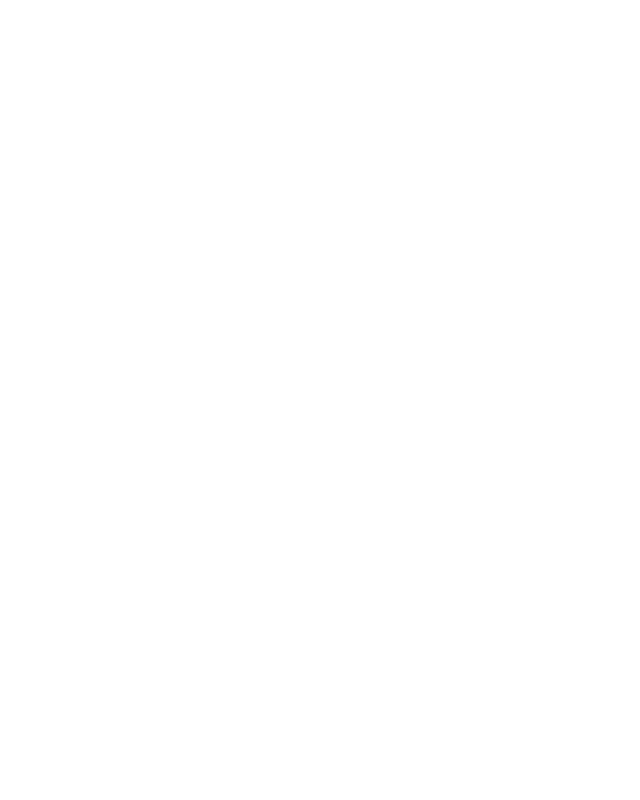
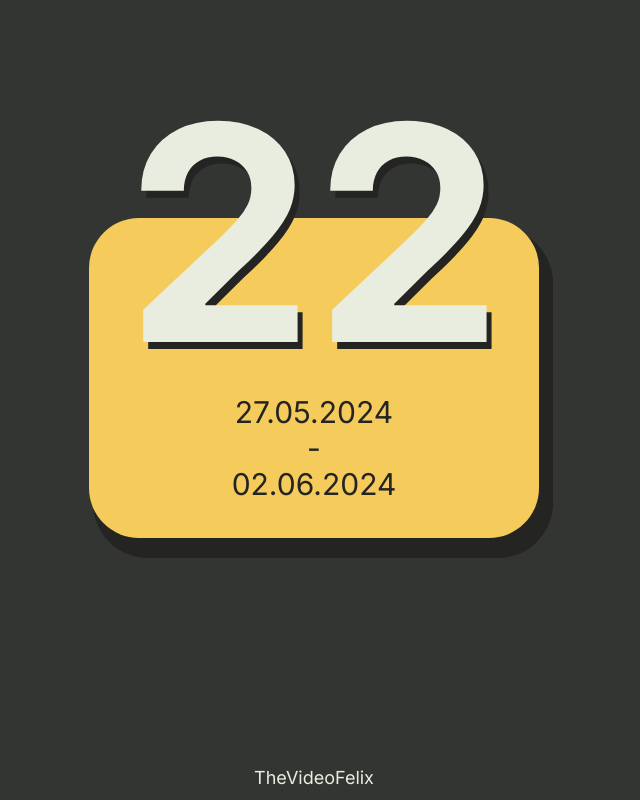
Before and after one commit to TheVideoFelix/WhichCalendarWeek, a Next.js app: page / in a window 1280 px wide. Shown: the whole page, without its empty margins (326-966 px from the left). Built offline with nearby package versions, Linux system fonts and the light colour scheme.

Commit message:
added utils.ts and all functional Ui components

```diff
--- a/src/app/layout.tsx
+++ b/src/app/layout.tsx
@@ -1,13 +1,13 @@
-import type { Metadata } from "next";
-import { Inter } from "next/font/google";
-import "./globals.css";
+import type { Metadata } from "next"
+import { Inter } from "next/font/google"
+import "./globals.css"
 
-const inter = Inter({ subsets: ["latin"] });
+const inter = Inter({ subsets: ["latin"] })
 
 export const metadata: Metadata = {
   title: "Which Calendar Week",
   description: "Gives you the current calendar week.",
-};
+}
 
 export default function RootLayout({
   children,
@@ -16,9 +16,9 @@
 }>) {
   return (
     <html lang="en">
-      <body className={inter.className}>
+      <body className={`bg-background ${inter.className}`}>
       {children}
       </body>
     </html>
-  );
+  )
 }
--- a/src/app/page.tsx
+++ b/src/app/page.tsx
@@ -1,10 +1,16 @@
-import Image from "next/image";
+import WeekCard from "@/components/WeekCard"
 
 export default function Home() {
-  return (
-    <main>
-      <div>
-      </div>
-    </main>
-  );
+    return (
+        <main className="h-screen flex flex-col">
+            <div className="h-full flex flex-col items-center justify-center">
+                <WeekCard />
+            </div>
+
+            <a className="text-center text-lg text-primary-text hover:underline m-2" href="https://github.com/TheVideoFelix">
+                TheVideoFelix
+            </a>
+
+        </main>
+    )
 }
--- /dev/null
+++ b/src/components/WeekCard.tsx
@@ -0,0 +1,29 @@
+'use client'
+import {getWeek} from "@/lib/utils"
+import {useEffect, useState} from "react"
+import WeekPeriod from "@/components/WeekPeriod"
+
+const WeekCard = () => {
+    const [date, setDate] = useState<Date>(() => new Date())
+
+    useEffect(() => {
+        const timer = setInterval(() => {
+            setDate(new Date())
+        }, 1000)
+
+        return () => clearInterval(timer)
+
+    }, [])
+
+    return (
+        <div className="relative flex flex-col rounded-[50px] justify-end items-center w-[450px] h-80 shadow-lg bg-accent">
+            <h1 className="absolute bottom-20 text-[300px] font-bold p-0 m-0 text-center text-primary-text z-20 drop-shadow-md hover:scale-105 transition transform motion-reduce:transition-none motion-reduce:hover:transform-none">
+                {getWeek(date)}
+            </h1>
+
+            <WeekPeriod date={date} />
+        </div>
+    )
+}
+
+export default WeekCard
--- /dev/null
+++ b/src/components/WeekPeriod.tsx
@@ -0,0 +1,40 @@
+import {useEffect, useState} from "react"
+import {formatDate, getWeekStartEnd} from "@/lib/utils"
+
+interface IWeekPeriod {
+    date: Date
+}
+
+interface IDate {
+    startOfWeek: Date,
+    endOfWeek: Date
+}
+
+const WeekPeriod = ({ date }: IWeekPeriod) => {
+    const [weekPeriod, setWeekPeriod] = useState<IDate>({
+        startOfWeek: new Date(),
+        endOfWeek: new Date()
+    })
+
+
+    useEffect(() => {
+        const { start, end } = getWeekStartEnd(date);
+
+        setWeekPeriod({
+            startOfWeek: start,
+            endOfWeek: end
+        })
+
+
+    }, [date]);
+
+    return (
+        <div className="text-center text-secondary-text text-3xl m-9">
+            <h2>{formatDate(weekPeriod.startOfWeek)}</h2>
+            <h2>-</h2>
+            <h2>{formatDate(weekPeriod.endOfWeek)}</h2>
+        </div>
+    )
+}
+
+export default WeekPeriod
--- /dev/null
+++ b/src/lib/utils.ts
@@ -0,0 +1,29 @@
+
+
+export const getWeek = (date: Date): number => {
+    const onejan = new Date(date.getFullYear(), 0, 1)
+    return Math.ceil((((date.getTime() - onejan.getTime()) / 86400000) + onejan.getDay() + 1) / 7)
+}
+
+export const getWeekStartEnd = (date: Date): { start: Date, end: Date } => {
+    const today = new Date()
+
+    const dayOfWeek = today.getDay()
+    const daysToSubtract = dayOfWeek === 0 ? 6 : dayOfWeek - 1
+
+    const startDate = new Date(today.setDate(today.getDate() - daysToSubtract))
+    startDate.setHours(0, 0, 0, 0)
+
+    const endDate = new Date(startDate.getTime())
+    endDate.setDate(startDate.getDate() + 6)
+
+    return { start: startDate, end: endDate }
+}
+
+export const formatDate = (date: Date): string => {
+    if (!date) return ''
+    const dd = String(date.getDate()).padStart(2, '0')
+    const mm = String(date.getMonth() + 1).padStart(2, '0')
+    const yyyy = date.getFullYear()
+    return `${dd}.${mm}.${yyyy}`
+}
```
